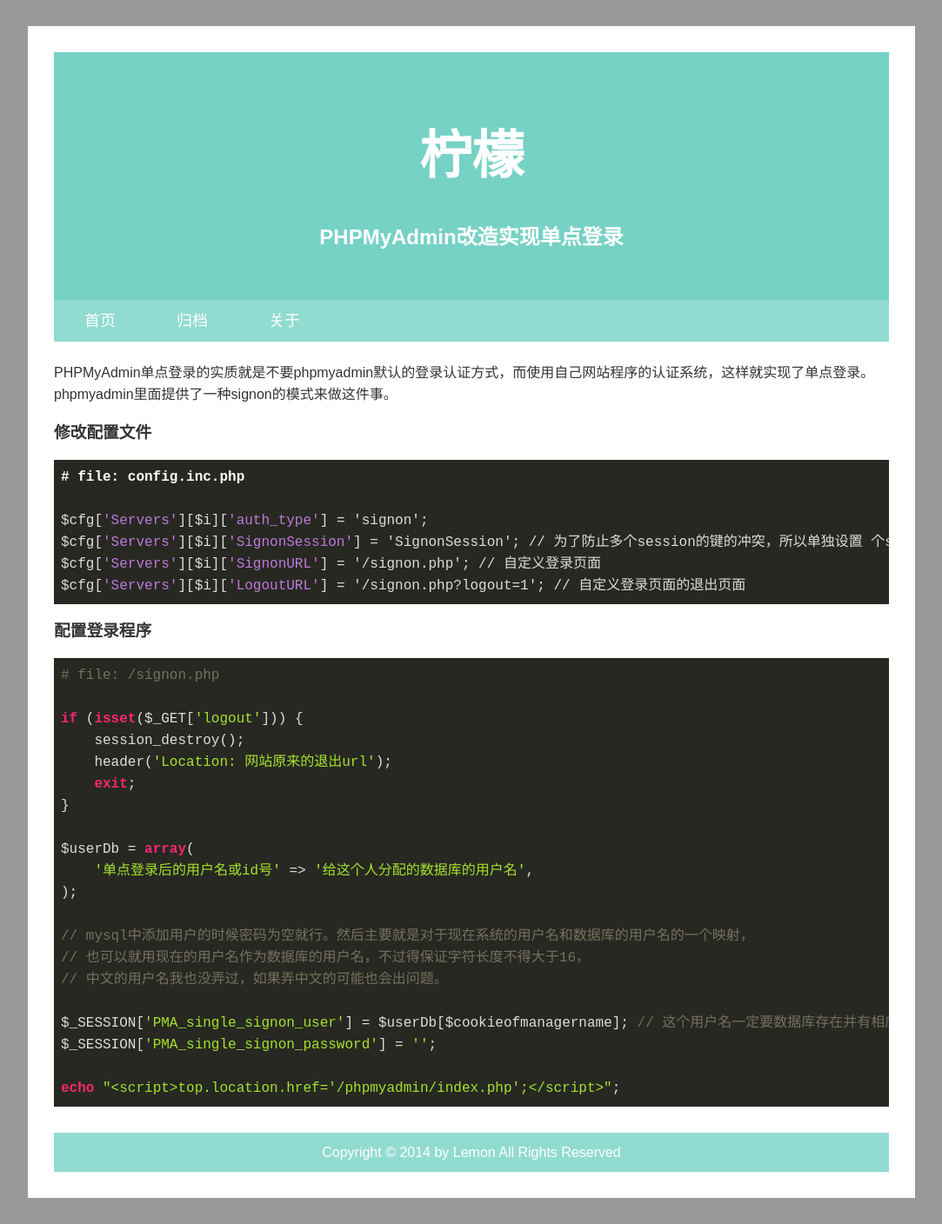
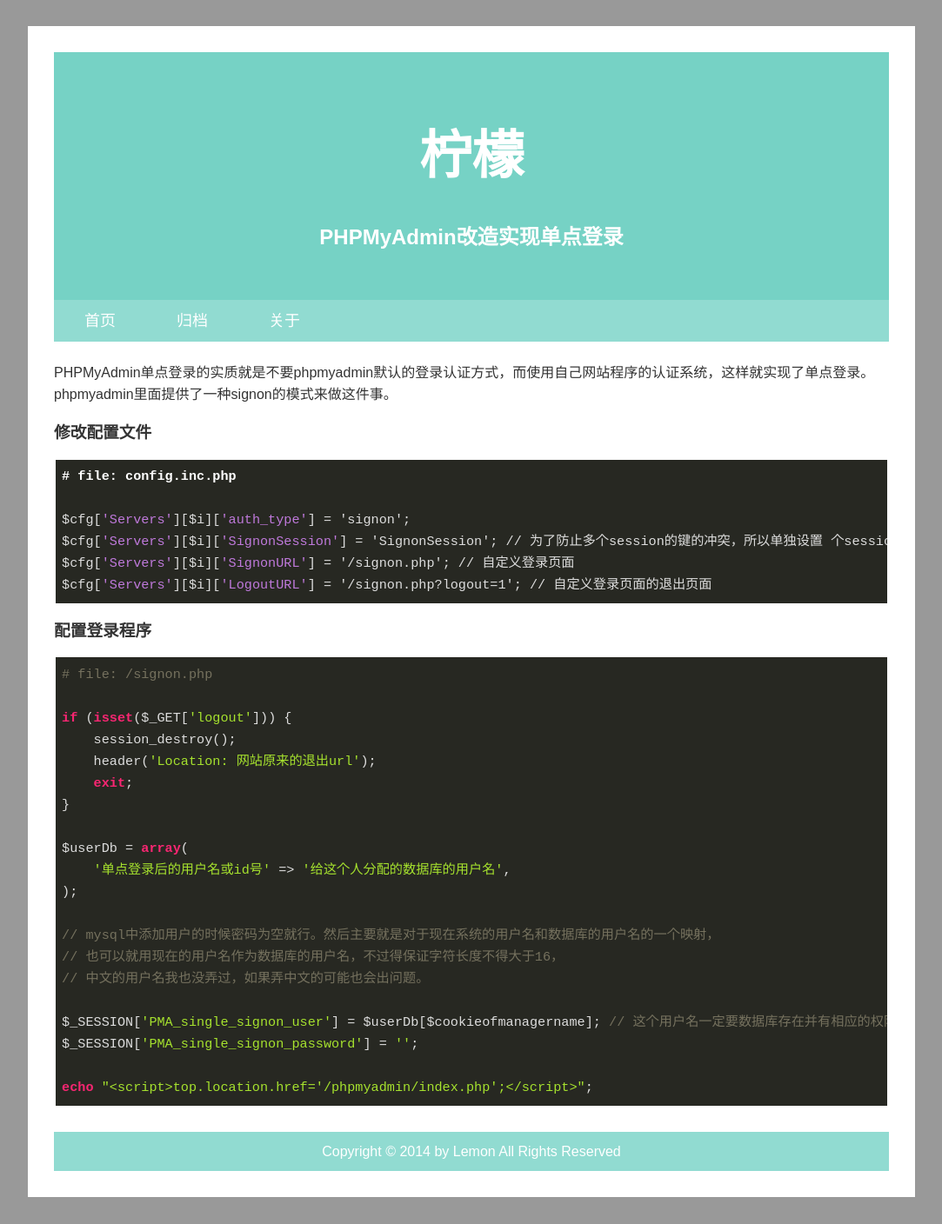
Before and after one commit to dcb9/dcb9.github.io, a Jekyll site: the page built from _posts/2014-09-09-phpmyadmin-signon.md, in a window 1280 px wide. Shown: the whole page at 87% size, without its empty margins (98-1181 px from the left). Built offline with Jekyll 4.4.1, drawn with Linux system fonts in a browser that asks for light colours; Markdown is read by kramdown in place of the engine named in the settings.

Commit message:
添加code的默认颜色

```diff
--- a/assets/css/style.css
+++ b/assets/css/style.css
@@ -59,3 +59,5 @@
 
 .copyright{text-align:center; margin-top:20px; background:#91DBD1; padding:10px 0px;color:#ffffff; }
 .copyright a{text-decoration:underline; color:#ffffff; }
+
+code{ font-size: 95%; color: #990066; padding: 0.2em 0.2em; margin: 0 0.1em;}
```
